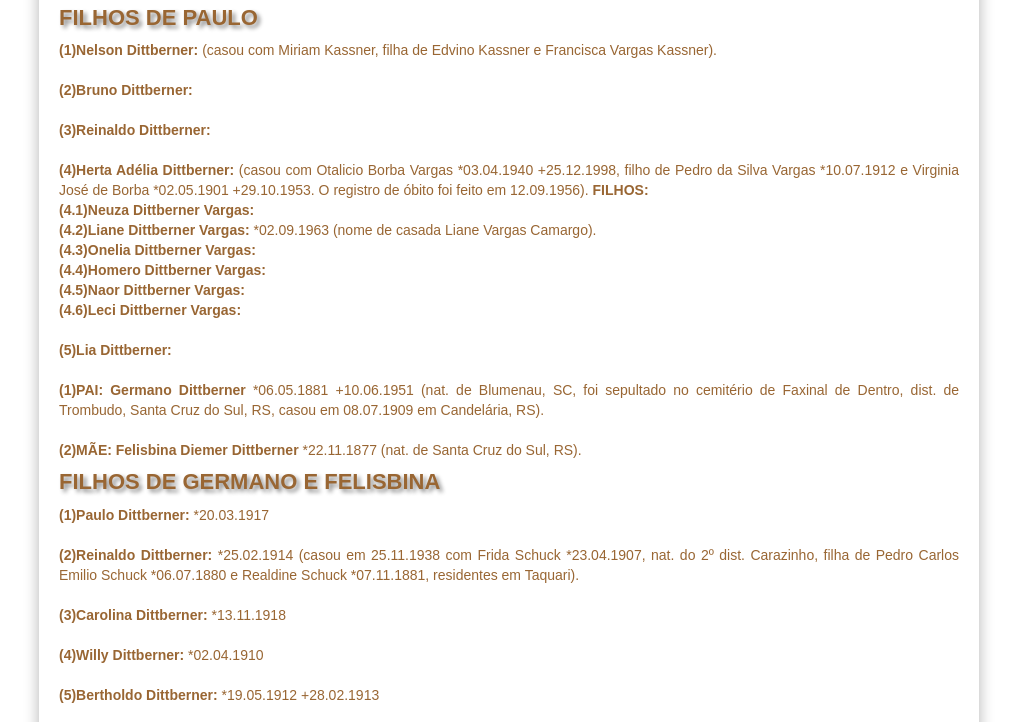
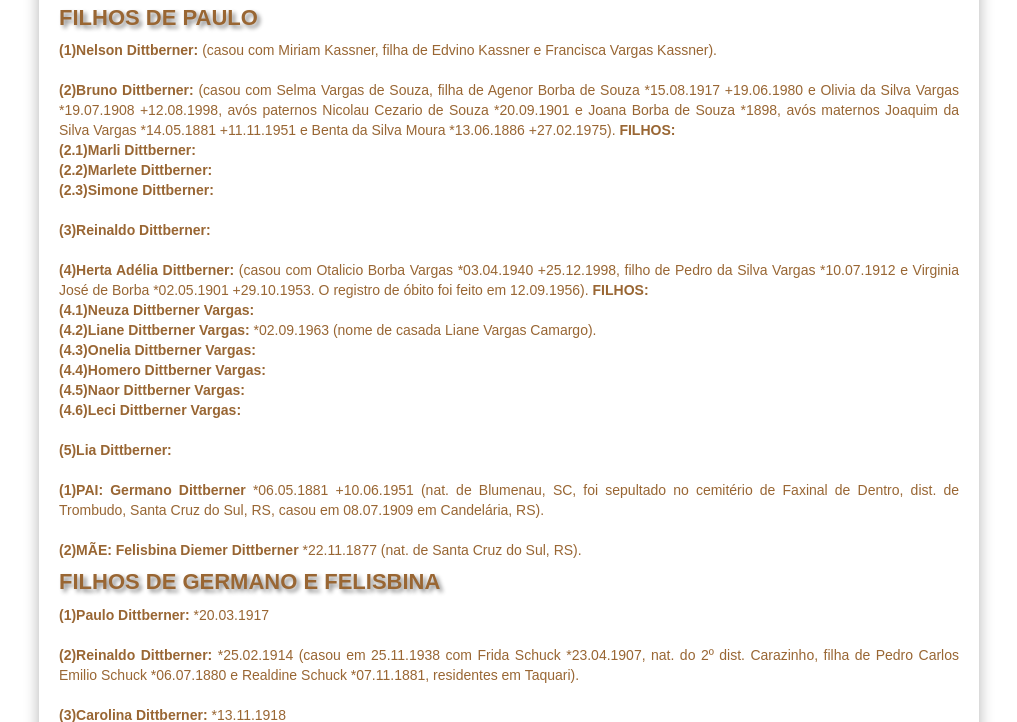
Before and after one commit to claudiovargas1955/claudiovargas1955.github.io, a Jekyll site: the page built from _pages/familia-dittberner.html, in a window 1280 px wide and 900 px high, scrolled down 830 px, cut to the strip 178-900 px from the top of the window. Shown: the whole strip, without its empty margins (131-1148 px from the left). Built offline with Jekyll 4.4.1, drawn with Linux system fonts in a browser that asks for light colours; some web fonts are replaced.

Commit message:
Update familia-dittberner.html

```diff
--- a/_pages/familia-dittberner.html
+++ b/_pages/familia-dittberner.html
@@ -128,9 +128,16 @@ figure.foto-legenda:hover figcaption {opacity: 1;
 <b><p style="text-indent:100px";/>Paulo Dittberberner </b>*20.03.1917 (nat. do distr. de Costa da Serra, Candelária, RS). <br>
 <h4>FILHOS DE PAULO</h4>
 <p><b>(1)Nelson Dittberner: </b>(casou com Miriam Kassner, filha de Edvino Kassner e Francisca Vargas Kassner). <br><br>
-<b>(2)Bruno Dittberner: </b><br><br>
+<b>(2)Bruno Dittberner: </b>(casou com Selma Vargas de Souza, filha de Agenor Borba de Souza *15.08.1917 +19.06.1980 e Olivia da Silva Vargas *19.07.1908 +12.08.1998, avós
+paternos Nicolau Cezario de Souza *20.09.1901 e Joana Borba de Souza *1898, avós maternos Joaquim da Silva Vargas *14.05.1881 +11.11.1951 e Benta da Silva Moura *13.06.1886
++27.02.1975). <b>FILHOS: </b><br>
+  <b>(2.1)Marli Dittberner: </b><br>
+  <b>(2.2)Marlete Dittberner: </b><br>
+  <b>(2.3)Simone Dittberner: </b><br><br>
+
 <b>(3)Reinaldo Dittberner: </b><br><br>
-<b>(4)Herta Adélia Dittberner: </b>(casou com Otalicio Borba Vargas *03.04.1940 +25.12.1998, filho de Pedro da Silva Vargas
+
+  <b>(4)Herta Adélia Dittberner: </b>(casou com Otalicio Borba Vargas *03.04.1940 +25.12.1998, filho de Pedro da Silva Vargas
 *10.07.1912 e Virginia José de Borba *02.05.1901 +29.10.1953. O registro de óbito foi feito em 12.09.1956). <b>FILHOS: </b><br>
       <b>(4.1)Neuza Dittberner Vargas:</b><br>
       <b>(4.2)Liane Dittberner Vargas: </b>*02.09.1963 (nome de casada Liane Vargas Camargo).<br>
```
